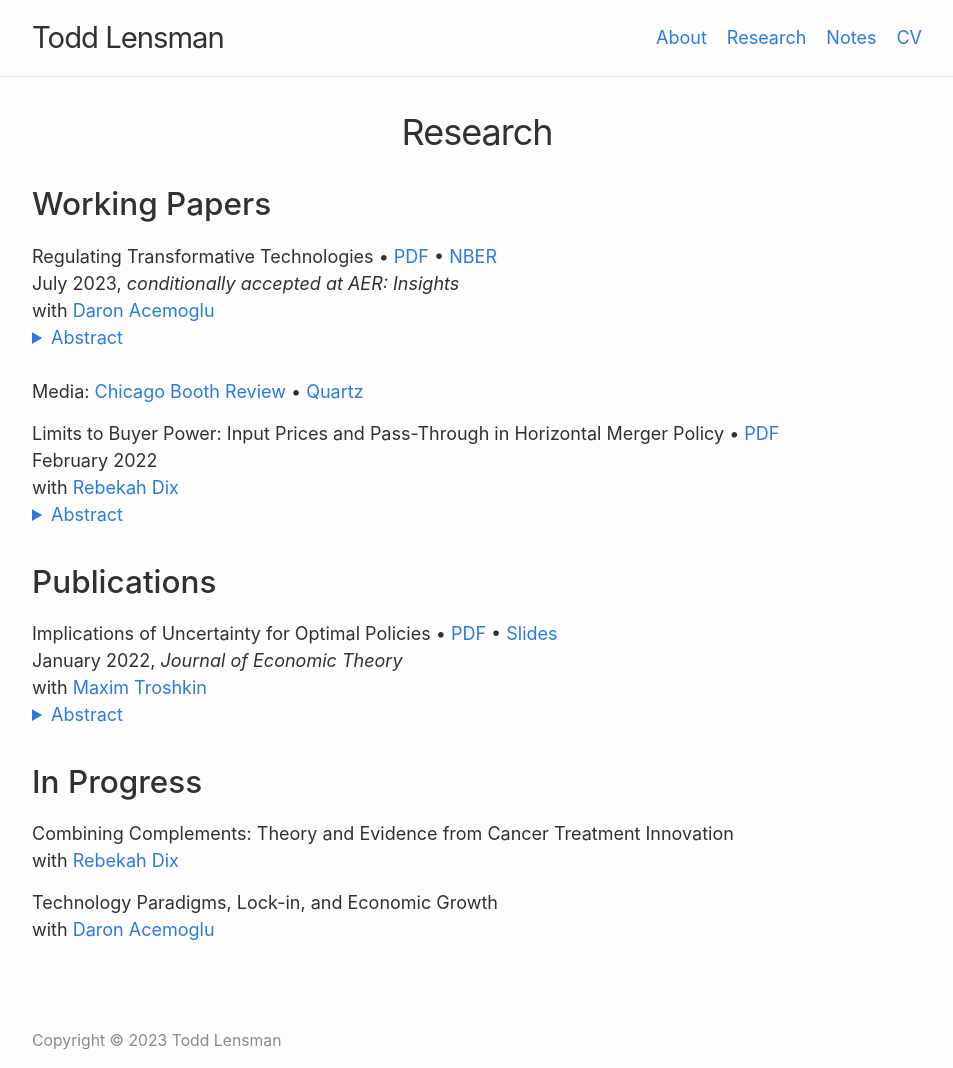
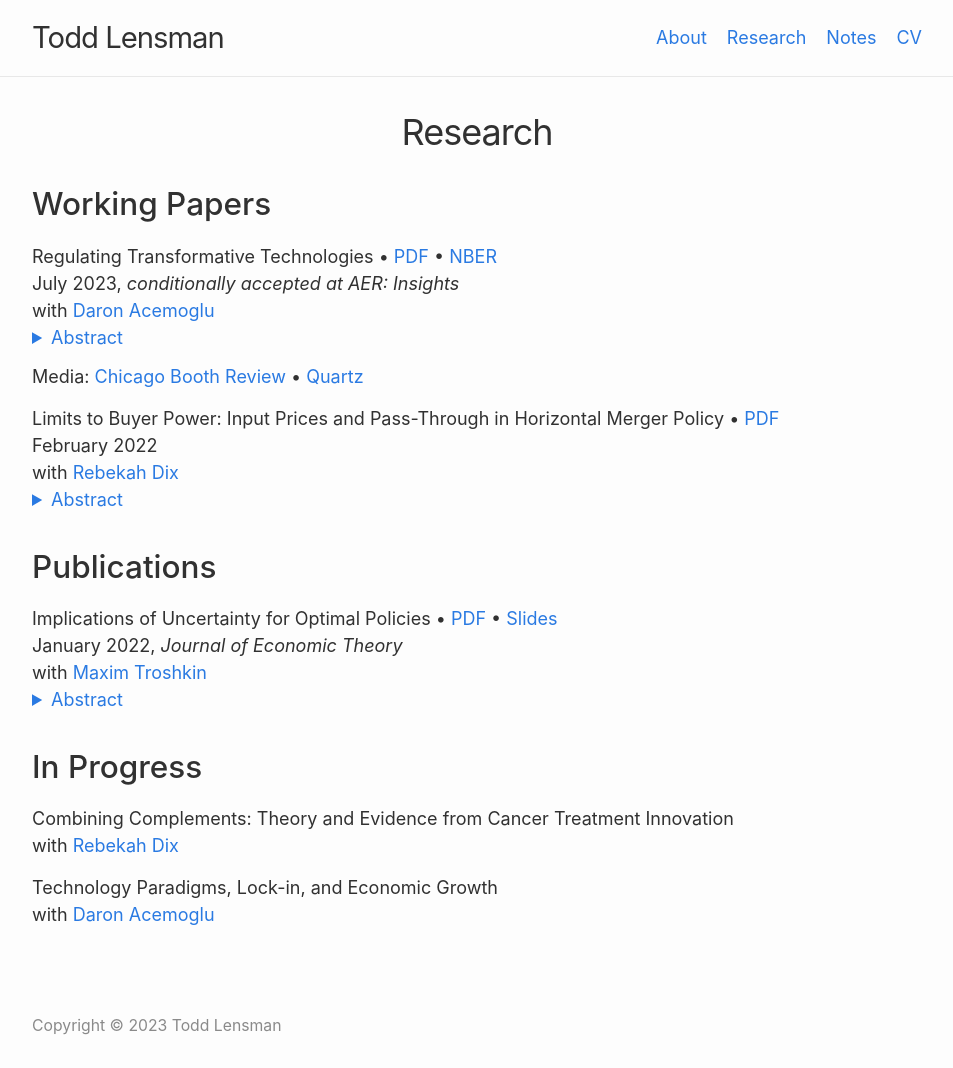
Before and after one commit to talensman/talensman.github.io, a Jekyll site: the page built from research.md, in a window 1280 px wide. Shown: the whole page, without its empty margins (163-1116 px from the left). Built offline with Jekyll 4.4.1, drawn with Linux system fonts in a browser that asks for light colours.

Commit message:
Update research.md

```diff
--- a/research.md
+++ b/research.md
@@ -11,7 +11,7 @@ permalink: /research/
 Regulating Transformative Technologies • <a href="/files/research/tech-reg-revise.pdf">PDF</a> • <a href="https://www.nber.org/papers/w31461?utm_campaign=ntwh&utm_medium=email&utm_source=ntwg27" target="_blank">NBER</a><br>
 July 2023, *conditionally accepted at AER: Insights*<br>
 with <a href="https://economics.mit.edu/people/faculty/daron-acemoglu" target="_blank">Daron Acemoglu</a><br>
-<details style="margin-top: -15px">
+<details style="margin-bottom: -15px; margin-top: -15px">
 	<summary style="color: #2a7ae2">Abstract</summary>
 
 	Transformative technologies like generative artificial intelligence promise to accelerate productivity growth across many sectors, but they also present new risks from potential misuse. We develop a multi-sector technology adoption model to study the optimal regulation of transformative technologies when society can learn about these risks over time. Socially optimal adoption is gradual and convex. If social damages are proportional to the productivity gains from the new technology, a higher growth rate leads to slower optimal adoption. Equilibrium adoption is inefficient when firms do not internalize all social damages, and sector-independent regulation is helpful but generally not sufficient to restore optimality.
```
